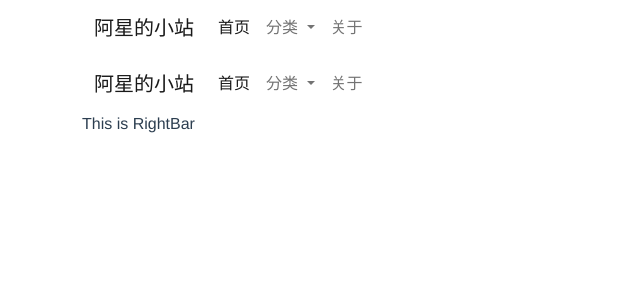
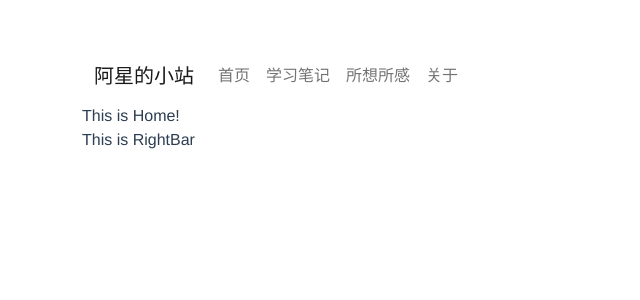
Before and after one commit to Gxstar/myblog, a Vue app in the folder frontend/: page / in a window 1280 px wide. Shown: the top 300 px of the page, without its empty margins (0-640 px from the left). Built offline with nearby package versions, Linux system fonts and the light colour scheme.

Commit message:
改善路由

```diff
--- a/frontend/src/App.vue
+++ b/frontend/src/App.vue
@@ -1,5 +1,5 @@
 <template>
-  <div class="container-md">
+  <div class="container-md my-con">
     <div class="my-navbar">
       <Nav />
     </div>
@@ -32,5 +32,11 @@ export default {
   /* text-align: center; */
   color: #2c3e50;
 }
+.my-con{
+  padding-top: 3rem;
+}
+</style>
+
+<style scoped>
 
 </style>
--- a/frontend/src/components/Nav.vue
+++ b/frontend/src/components/Nav.vue
@@ -16,25 +16,16 @@
         </button>
         <div class="collapse navbar-collapse" id="navbarNavAltMarkup">
           <div class="navbar-nav">
-            <router-link class="nav-link active" aria-current="page" :to="'/'"
+            <router-link class="nav-link" :to="'/'"
               >首页</router-link
             >
-            <li class="nav-item dropdown">
-              <a
-                class="nav-link dropdown-toggle"
-                href="#"
-                id="navbarDropdown"
-                role="button"
-                data-bs-toggle="dropdown"
-                aria-expanded="false"
-              >
-                分类
-              </a>
-              <ul class="dropdown-menu" aria-labelledby="navbarDropdown">
-                <li><router-link class="dropdown-item" :to="'/note'">学习笔记</router-link></li>
-                <li><router-link class="dropdown-item" :to="'/thought'">所想所感</router-link></li>
-              </ul>
-            </li>
+            <router-link
+              v-for="cat in cats"
+              :key="cat.id"
+              class="nav-link"
+              :to="'/cats/' + cat.id"
+              >{{ cat.name }}</router-link
+            >
             <router-link class="nav-link" :to="'/about'">关于</router-link>
           </div>
         </div>
@@ -47,6 +38,14 @@
 export default {
   name: "Nav",
   props: {},
+  data() {
+    return {
+      cats: [
+        { id: 1, name: "学习笔记" },
+        { id: 2, name: "所想所感" },
+      ],
+    };
+  },
 };
 </script>
 
--- a/frontend/src/router/index.js
+++ b/frontend/src/router/index.js
@@ -18,10 +18,6 @@ const routes = [
   {
     path: '/cats/:catid',
     name: 'Cats',
-
-  },
-  {
-
   }
 ]
 
--- a/frontend/src/views/Home.vue
+++ b/frontend/src/views/Home.vue
@@ -1,17 +1,17 @@
 <template>
   <div class="home">
-    <Nav></Nav>
+    This is Home!
   </div>
 </template>
 
 <script>
 // @ is an alias to /src
-import Nav from '@/components/Nav.vue'
+// import Nav from '@/components/Nav.vue'
 
 export default {
   name: 'Home',
   components: {
-    Nav
+
   }
 }
 </script>
```
